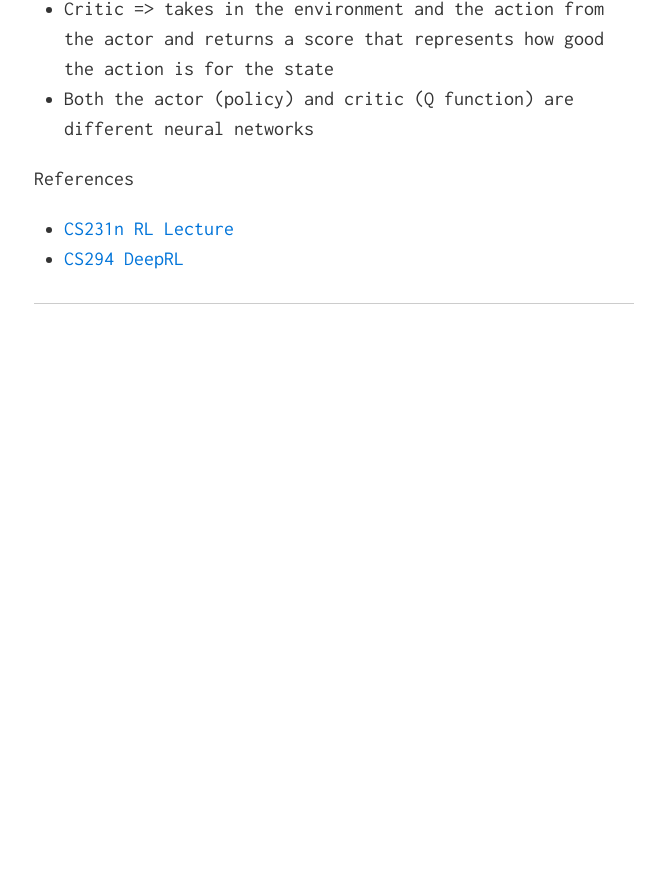
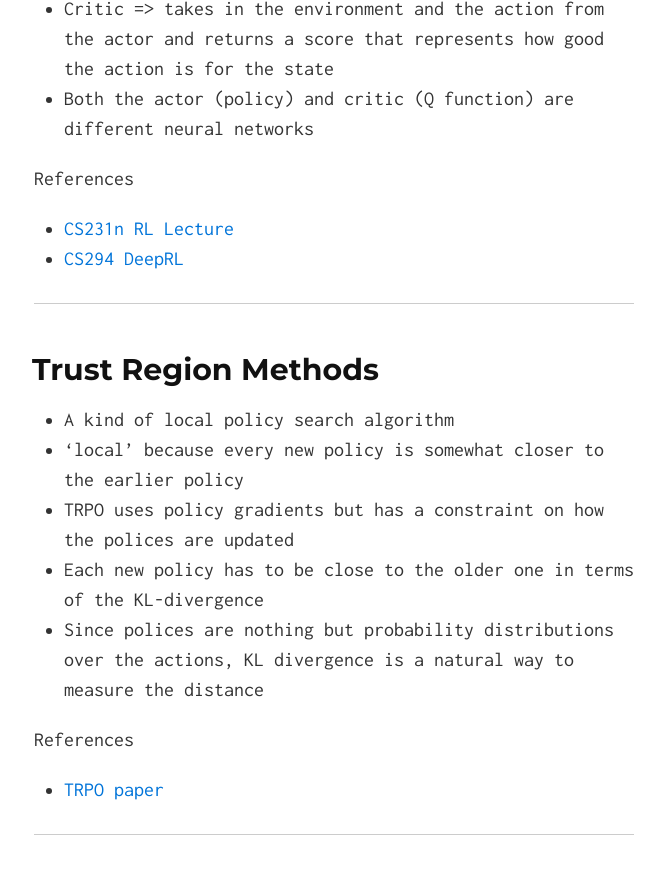
Before and after one commit to divyanshk/Mini-Blogs, a Jekyll site: the page built from index.md, in a window 1280 px wide and 900 px high, scrolled down 5221 px. Shown: the top 874 px of the window, without its empty margins (306-971 px from the left). Built offline with Jekyll 4.4.1, drawn with Linux system fonts in a browser that asks for light colours; formulas are drawn with MathJax 3; before the commit the page ends 5626 px from its top, so only the background shows below that.

Commit message:
Trust Region methods

```diff
--- a/index.md
+++ b/index.md
@@ -10,6 +10,7 @@ layout: default
 [Q Learning](#qlearning)
 [Policy Gradients](#policygrad)
 [Actor Critic methods](#actorcritic)
+[Trust Region Methods](#trpo)
 
 ---
 
@@ -134,3 +135,16 @@ References
 * [CS294 DeepRL](http://rll.berkeley.edu/deeprlcourse/f17docs/lecture_5_actor_critic_pdf.pdf)
 
 ---
+
+## <a name='trpo'></a>Trust Region Methods
+
+* A kind of local policy search algorithm
+* 'local' because every new policy is somewhat closer to the earlier policy
+* TRPO uses policy gradients but has a constraint on how the polices are updated
+* Each new policy has to be close to the older one in terms of the KL-divergence
+* Since polices are nothing but probability distributions over the actions, KL divergence is a natural way to measure the distance
+
+References
+* [TRPO paper](https://arxiv.org/abs/1502.05477)
+
+---
```
